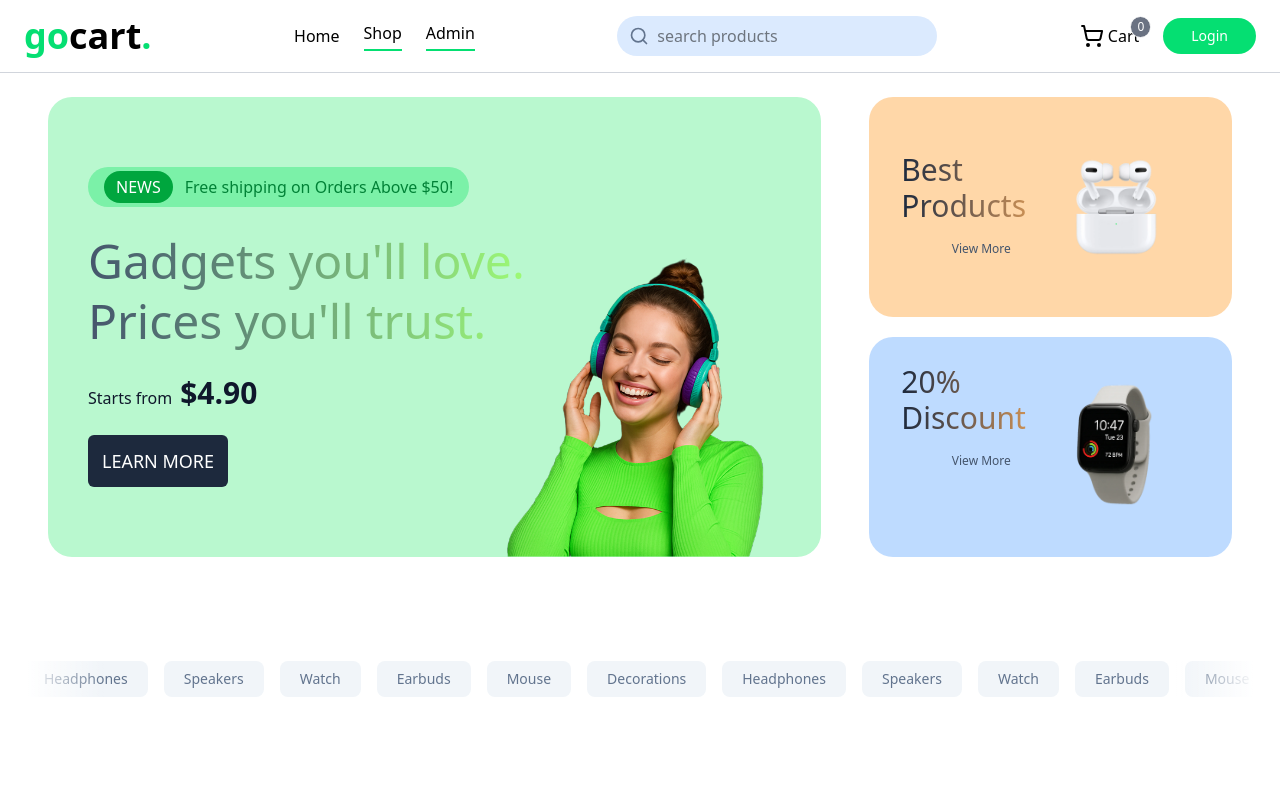
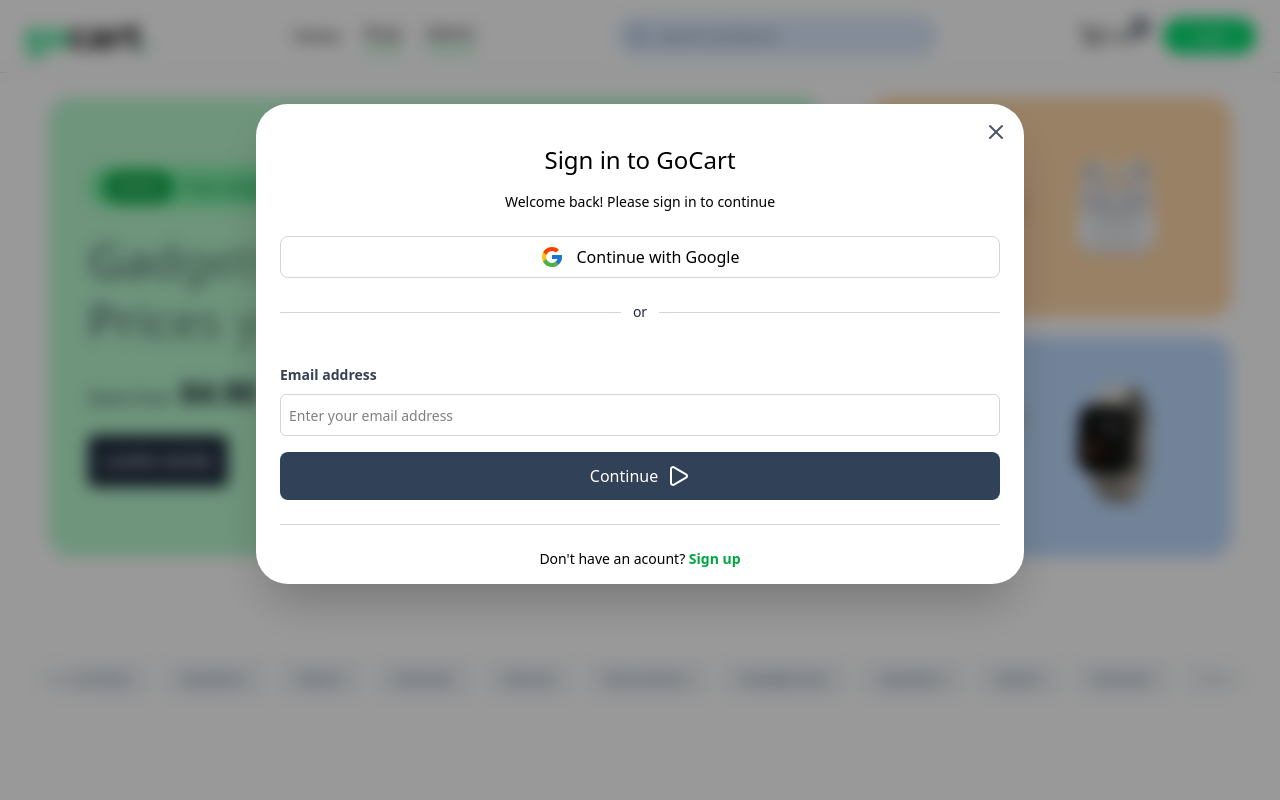
Before and after one commit to navaljoshi04/multitanentEcommerce, a React (Vite) app in the folder client/multitanentvendor/: page / in a window 1280 px wide. Both pictures are taken after a click on the button "Login". Shown: the top 800 px of the page. Built offline with nearby package versions, Linux system fonts and the light colour scheme.

Commit message:
updated the logic for the login component now will be working on the signup page

```diff
--- a/client/multitanentvendor/package.json
+++ b/client/multitanentvendor/package.json
@@ -14,6 +14,7 @@
     "lucide-react": "^0.556.0",
     "react": "^19.2.0",
     "react-dom": "^19.2.0",
+    "react-icons": "^5.5.0",
     "react-router-dom": "^7.10.1",
     "tailwindcss": "^4.1.17"
   },
--- a/client/multitanentvendor/src/components/Home/Header.jsx
+++ b/client/multitanentvendor/src/components/Home/Header.jsx
@@ -1,8 +1,9 @@
-import React from "react";
+import React, { useState } from "react";
 import { ShoppingCart , Search } from "lucide-react";
 import { Link } from "react-router-dom";
 
-const Header = () => {
+const Header = ({onCartClick}) => {
+
   return (
     <div>
       <div className="border-b border-gray-300">
@@ -11,7 +12,7 @@
             <span className="text-green-400">go</span>cart
             <span className="text-green-400">.</span>
           </h2>
-          <button className="px-7 py-2 text-sm bg-indigo-500 hover:bg-indigo-600  transition rounded-full text-white ">
+          <button onClick={onCartClick} className="px-7 py-2 text-sm bg-indigo-500 hover:bg-indigo-600  transition rounded-full text-white ">
             Login
           </button>
         </div>
@@ -46,6 +47,7 @@
             </Link>
 
             <button
+              onClick={onCartClick}
               className="px-7 text-sm bg-green-400 rounded-full text-white py-2 transition hover:bg-green-500 cursor-pointer "
               to="/login"
             >
@@ -99,6 +101,7 @@
 
             {/* Login Button */}
             <button
+              onClick={onCartClick}
               className="px-7 text-sm bg-green-400 rounded-full text-white py-2
       transition hover:bg-green-500 cursor-pointer"
             >
--- a/client/multitanentvendor/src/components/Home/Home.jsx
+++ b/client/multitanentvendor/src/components/Home/Home.jsx
@@ -1,5 +1,6 @@
 import React, { useState } from "react";
-import {  ArrowRight, ShoppingCart } from "lucide-react";
+import { ArrowRight, } from "lucide-react";
+
 
 import Cart from "../pages/Cart";
 import Main from "./Main";
@@ -7,18 +8,22 @@
 import Specification from "../pages/Specification";
 import Newsletter from "../pages/Newsletter";
 import Footer from "./Footer";
+import Login from "../pages/Login";
 const Home = () => {
-  const [latestCount, setLatestCount]=useState(4);
-  const [bestSellingCount, setBestSellingCount]= useState(8);
-
-
+  const [latestCount, setLatestCount] = useState(4);
+  const [bestSellingCount, setBestSellingCount] = useState(8);
+  const [isCartOpen, setIsCartOpen] = useState(false);
   return (
     <>
       {/* this is for mobile and small elements: */}
-      <Header />
+      <Header onCartClick={() => setIsCartOpen(true)} />
+
+      {isCartOpen && (
+       <Login onClose={()=>setIsCartOpen(false)} />
+      )}
 
       <div className="mx-6">
-       <Main />
+        <Main />
 
         <div className="mt-6 overflow-hidden w-full relative max-w-7xl mx-auto select-none sm:my-20  ">
           <div className="absolute left-0 top-0 h-full w-20 z-10 pointer-events-none bg-gradient-to-r from-white to-transparent "></div>
@@ -87,7 +92,7 @@
               <p className="mt-2 flex">
                 Showing {latestCount} of 10 products{" "}
                 <span
-                  onClick={() => setLatestCount(latestCount ==10?4:10)}
+                  onClick={() => setLatestCount(latestCount == 10 ? 4 : 10)}
                   className="text-green-400 flex items-center gap-2 ml-2 cursor-pointer"
                 >
                   View more <ArrowRight size={20} />{" "}
@@ -109,10 +114,13 @@
               <p className="mt-2 flex">
                 Showing {bestSellingCount} of 10 products{" "}
                 <span
-                  onClick={() => setBestSellingCount(bestSellingCount==10?8:10)}
+                  onClick={() =>
+                    setBestSellingCount(bestSellingCount == 10 ? 8 : 10)
+                  }
                   className="text-green-400 flex items-center gap-2 ml-2 cursor-pointer"
                 >
-                  {bestSellingCount == 10 ?"View Less": "View more"} <ArrowRight size={20} />{" "}
+                  {bestSellingCount == 10 ? "View Less" : "View more"}{" "}
+                  <ArrowRight size={20} />{" "}
                 </span>
               </p>
             </div>
@@ -123,11 +131,10 @@
         </div>
 
         <div>
-          <Specification/>
+          <Specification />
           <Newsletter />
         </div>
         <Footer />
-
       </div>
     </>
   );
--- /dev/null
+++ b/client/multitanentvendor/src/components/pages/Login.jsx
@@ -0,0 +1,76 @@
+import React from "react";
+import {FcGoogle } from "react-icons/fc"
+import { X,Play } from "lucide-react";
+const Login = ({onClose}) => {
+  return (
+    <div
+      className="fixed inset-0 z-50 flex justify-center
+                  items-start "
+    >
+      <div
+        className="absolute inset-0 bg-black/40 backdrop-blur-sm
+                    p-4 sm:p-6 md:p-10 flex justify-center"
+      >
+        <div
+          className="relative w-full md:max-w-[60vw] rounded-4xl bg-white
+                    p-6 shadow-2xl flex flex-col
+                    mt-16 max-h-[60vh]"
+        >
+          <button onClick={onClose} className="absolute cursor-pointer top-4 right-4 text-gray-600 hover:text-black">
+            <X />
+          </button>
+
+          <h2 className="font-bold text-xl md:text-2xl mt-4 text-center md:font-medium">
+            Sign in to GoCart
+          </h2>
+
+          <p className="mt-4 text-center text-sm font-light md:text-md lg:text-sm">
+            Welcome back! Please sign in to continue
+          </p>
+          <div className="mt-6 border border-gray-300 w-full rounded-lg">
+            <button className="flex items-center justify-center gap-3 w-full rounded-lg  py-2 font-">
+              <FcGoogle className="w-6 h-6" />
+              Continue with Google
+            </button>
+          </div>
+
+          <div className="my-6 flex items-center w-full">
+            <div className="flex-1 h-px bg-gray-300" />
+            <span className="px-3 text-sm text-gray-800 font-medium">or</span>
+            <div className="flex-1 h-px bg-gray-300" />
+          </div>
+          <div className="mt-4 gap-1 ">
+            <label className="text-sm font-bold text-gray-700">
+              {" "}
+              Email address
+            </label>
+            <div className="border border-gray-300 mt-2 rounded-md p-2 focus-within:border-gray-500">
+              <input
+                type="email"
+                placeholder="Enter your email address"
+                className="text-sm w-full outline-none focus:outline-none"
+              />
+            </div>
+            <div className="flex justify-center  mt-4 bg-slate-700 p-3 rounded-lg">
+              <button className="flex gap-2 text-white ">
+                Continue
+                <Play />{" "}
+              </button>
+            </div>
+            <div className="my-6 w-full flex ">
+              <div className="flex-1 bg-gray-300 h-px"></div>
+            </div>
+            <div className="flex justify-center">
+              <p className="font-medium text-sm">
+                Don't have an acount?{" "}
+                <span className="text-green-600 font-bold">Sign up</span>{" "}
+              </p>
+            </div>
+          </div>
+        </div>
+      </div>
+    </div>
+  );
+};
+
+export default Login;
```
Also changed, not shown: 1 other file (tests, documents, lock files or other folders).
